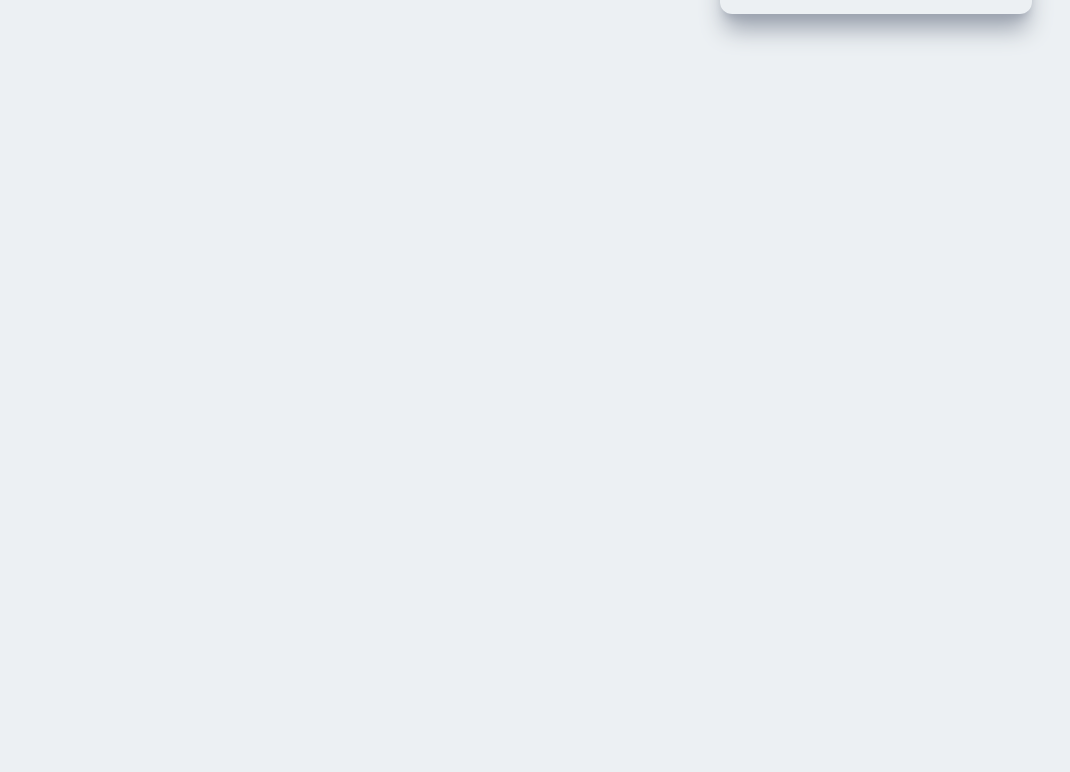
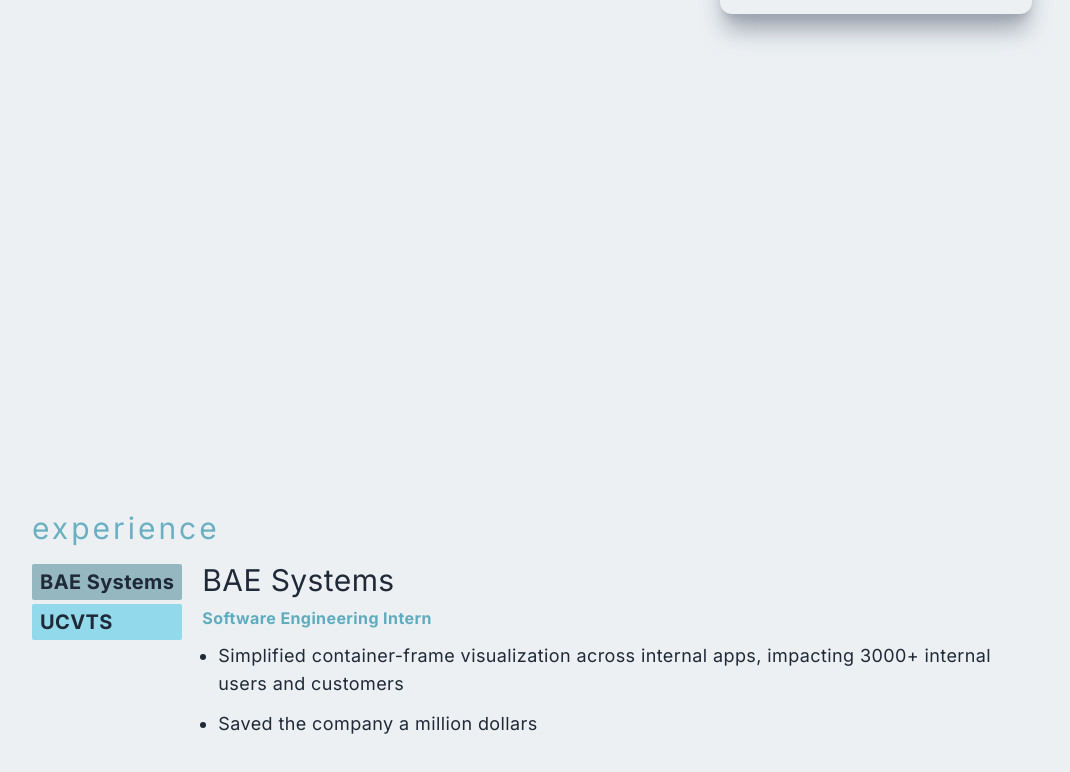
Before and after one commit to matth101/portfolio, a Next.js app: page / in a window 1280 px wide. Shown: the part 1374-2146 px from the top of the page, without its empty margins (108-1178 px from the left). Before the commit the page ends 1600 px from the top, so only its background shows below. Built offline with nearby package versions, Linux system fonts and the light colour scheme.

Commit message:
Finish basic experience section (togglable tabs)

```diff
--- a/src/app/page.js
+++ b/src/app/page.js
@@ -1,6 +1,7 @@
 import Hero from '@/components/Hero'
 import Navbar from '@/components/Navbar'
 import About from '@/components/About'
+import Experience from '@/components/Experience'
 
 // Index.js
 export default function Home() {
@@ -9,6 +10,7 @@
 			<Navbar />
 			<Hero />
 			<About />
+			<Experience />
 		</div>
 	)
 }
--- a/src/components/About.js
+++ b/src/components/About.js
@@ -3,13 +3,14 @@
 
 const About = () => {
 	return (
-		<div className="w-full md:h-screen p2 flex items-center py-16">
+		<div className="w-full md:h-screen p-2 flex items-center py-16">
 			{/* Text */}
 			<div className="max-w-[1000px] m-auto md:grid grid-cols-3 gap-8 flex items-center">
 				<div className="col-span-2">
-					<p className="pt-2 pb-5 lowercase text-xl tracking-widest text-[#6bb0c2]">
+					<p className="py-2 lowercase text-xl tracking-widest text-[#6bb0c2]">
 						Background
 					</p>
+                    <h2 className='py-4 md:text-3xl'>Who I Am</h2>
 					<p className="py-2 text-gray-600">
 						I'm Matt, a junior at the University of Texas at Dallas
 						(UTD) studying computer science. On my path towards
--- /dev/null
+++ b/src/components/Experience.js
@@ -0,0 +1,70 @@
+"use client"
+
+import { useState } from 'react'
+import JobContent from './JobContent';
+
+const Experience = () => {
+    const [company, setCompany] = useState("BAE Systems")
+
+    const handleCompany = (companyName) => {
+        console.log(companyName)
+        setCompany(companyName)
+    }
+
+    const contents = [
+        {
+            id: "BAE Systems",
+            role: "Software Engineering Intern",
+            bullets: [
+                "Simplified container-frame visualization across internal apps, impacting 3000+ internal users and customers",
+                "Saved the company a million dollars"
+            ]
+        },
+        {
+            id: "UCVTS",
+            role: "Information Technology Intern",
+            bullets: [
+                "Simplified container-frame visualization across internal apps, impacting 3000+ internal users and customers",
+                "Saved the company a million dollars"
+            ]
+        }
+    ]
+
+	return (
+		<div className="w-full md:h-screen p2 flex flex-col items-center py-8">
+			<div className="max-w-[1000px] m-auto flex flex-col justify-start">
+				<p className="pt-2 pb-4 lowercase text-3xl tracking-widest text-[#6bb0c2]">
+					Experience
+				</p>
+				<div className="flex">
+					<div className="">
+						{/* option tabs */}
+						<div className="box-border flex flex-col  whitespace-nowrap">
+							<div onClick={() => handleCompany("BAE Systems")} className={company === "BAE Systems"
+                                ? "relative rounded-sm text-xl font-bold bg-[#95b7bf] py-1 px-2 my-0.5 cursor-pointer"
+                                : "relative rounded-sm text-xl font-bold bg-[#92d9eb] hover:bg-[#95b7bf] duration-300 py-1 px-2 my-0.5 cursor-pointer"
+                            }>
+								BAE Systems
+							</div>
+							<div onClick={() => handleCompany("UCVTS")} className={company === "UCVTS"
+                                ? "relative rounded-sm text-xl font-bold bg-[#95b7bf] py-1 px-2 my-0.5 cursor-pointer"
+                                : "relative rounded-sm text-xl font-bold bg-[#92d9eb] hover:bg-[#95b7bf] duration-300 py-1 px-2 my-0.5 cursor-pointer"
+                            }>
+                                UCVTS
+							</div>
+						</div>
+					</div>
+					<div className="ml-5 transition-opacity duration-300">
+                        {contents.map((content, i) => {
+                            if (content.id === company) {
+                                return <JobContent key={i} id={content.id} role={content.role} bullets={content.bullets}/>
+                            }
+                        })}
+					</div>
+				</div>
+			</div>
+		</div>
+	);
+};
+
+export default Experience;
--- /dev/null
+++ b/src/components/JobContent.js
@@ -0,0 +1,17 @@
+const JobContent = (props) => {
+    const {id, role, bullets} = props
+	return (
+		<div>
+			{/* dynamic content section */}
+			<div className="md:text-3xl p-0">{id}</div>
+			<div className="mb-3 mt-2 text-[#5facbf] font-bold">{role}</div>
+			<ul className="list-disc pl-4 text-lg">
+				{bullets.map((bullet, i) => (
+                    <li key={i} className="mb-3">{bullet}</li>
+                ))}
+			</ul>
+		</div>
+	);
+};
+
+export default JobContent;
```
